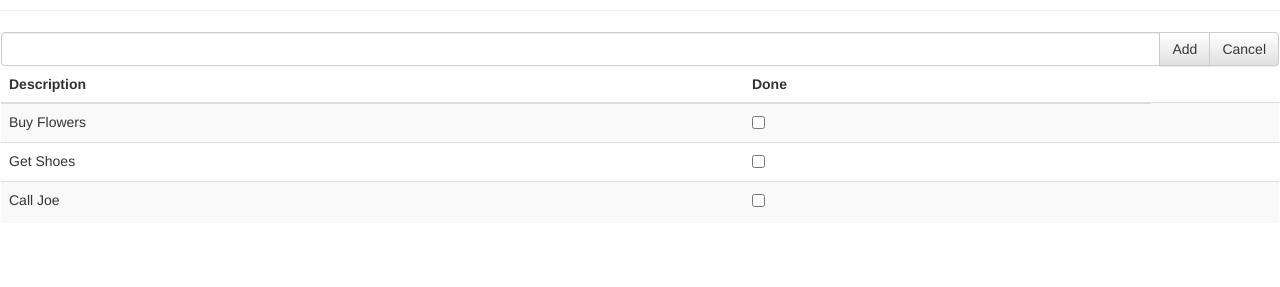
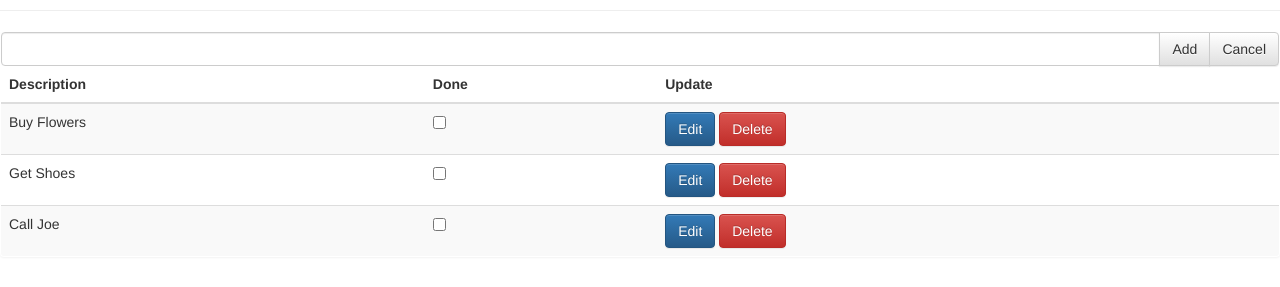
Before and after one commit to jorge-cg/pro-angular-todo-app, a website: page public/index.html in a window 1280 px wide. Shown: the part 89-376 px from the top of the page. Drawn offline with nearby package versions, Linux system fonts and the light colour scheme.

Commit message:
added edit and delete buttons

```diff
--- a/public/index.html
+++ b/public/index.html
@@ -27,6 +27,7 @@
 				<tr>
 					<th>Description</th>
 					<th>Done</th>
+					<th>Update</th>
 				</tr>
 			</thead>
 			<tbody>
@@ -34,6 +35,8 @@
 					<td ng-bind="item.task"></td>
 					<td><input type="checkbox" ng-model="item.done" /></td>
 					<td>
+						<button class="btn btn-primary btn-small">Edit</button>
+						<button class="btn btn-danger btn-small">Delete</button>
 					</td>
 				</tr>
 			</tbody>
```
